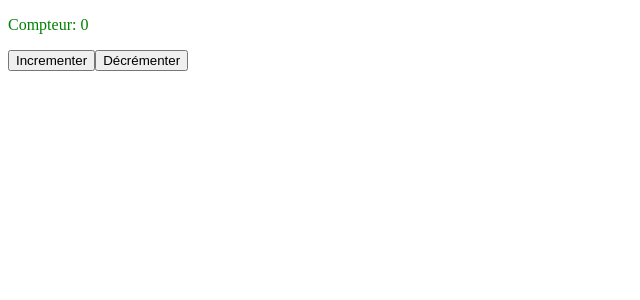
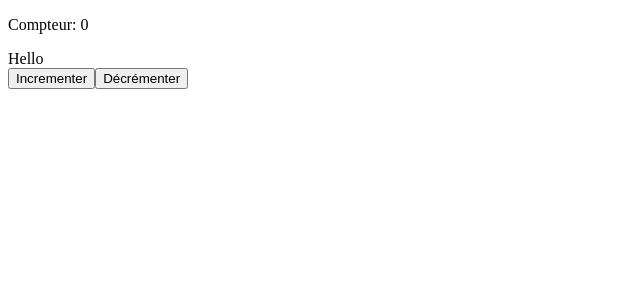
Before and after one commit to dgallula/vue.js_projet1, a Vue app in the folder vue-project1/: page / in a window 1280 px wide. Shown: the top 300 px of the page, without its empty margins (0-640 px from the left). Built offline with nearby package versions, Linux system fonts and the light colour scheme.

Commit message:
v-html ok injection ok

```diff
--- a/vue-project1/src/App.vue
+++ b/vue-project1/src/App.vue
@@ -1,5 +1,6 @@
 <template>
-  <p :style="{ color: count > 5 ? 'red' : 'green' }">Compteur: {{ count }}</p>
+  <p>Compteur: {{ count }}</p>
+  <div v-html="firstname"></div>
   <button @click="increment">Incrementer</button>
   <button @click="decrement">Décrémenter</button>
 </template>
@@ -9,6 +10,8 @@ import { ref } from 'vue'
 
 // Définir la variable réactive 'count'
 const count = ref(0)
+
+const firstname = `<span>Hello</span>`
 
 // Définir la fonction 'increment'
 const increment = (event) => {
```
